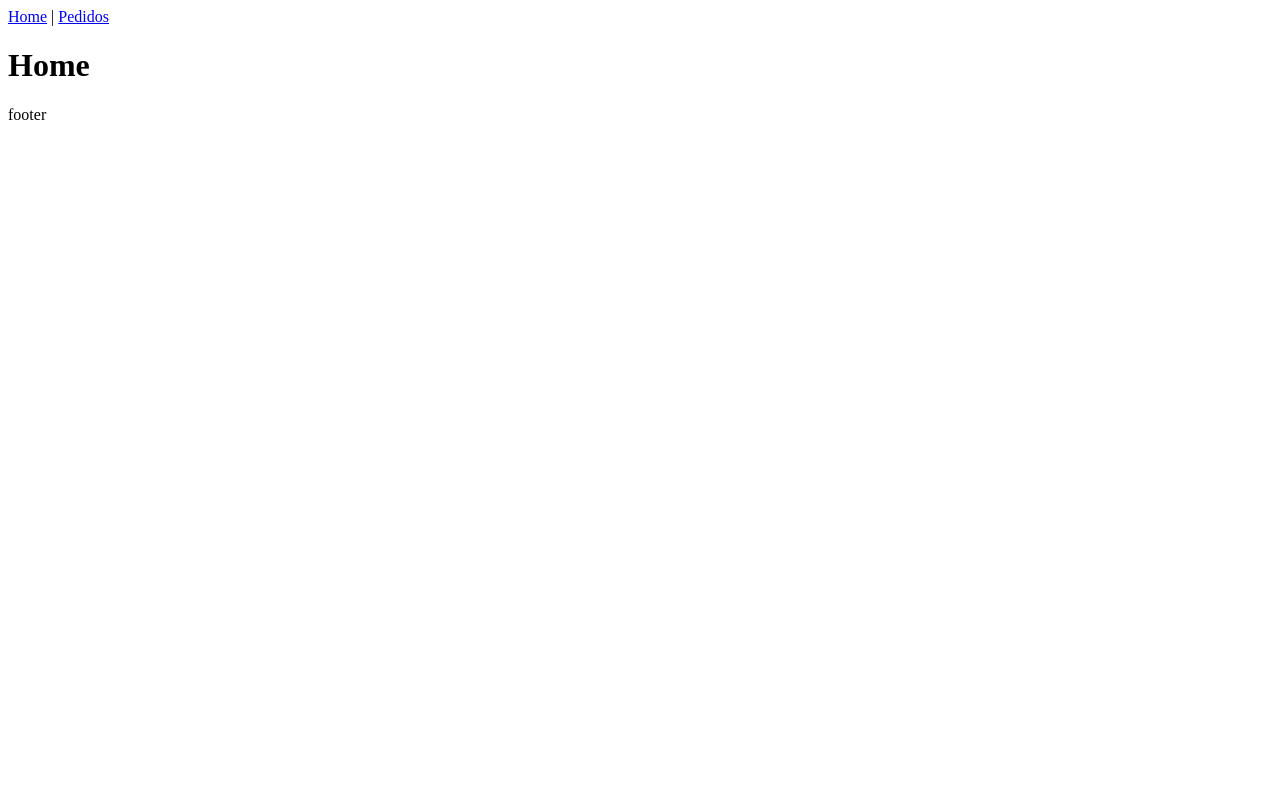
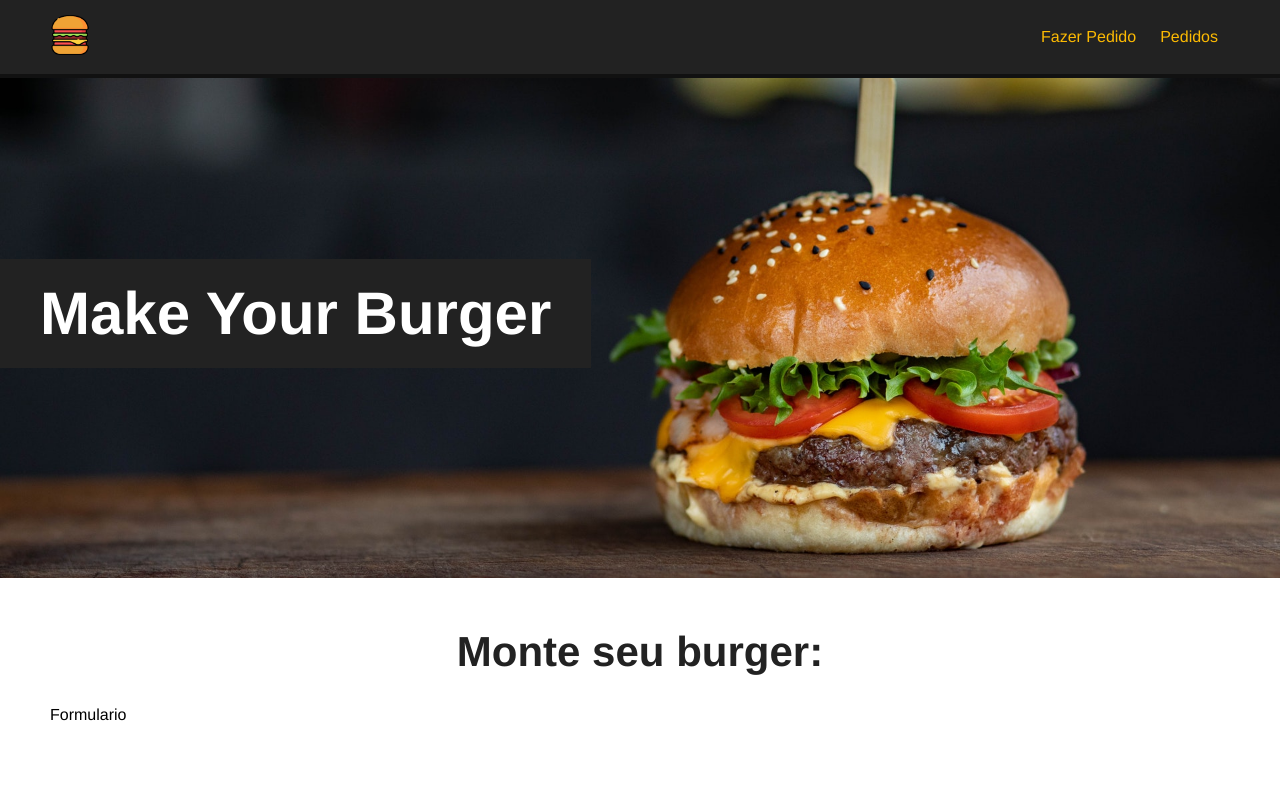
Before and after one commit to migueldelgg/Projeto-Vue, a Vue app: page / in a window 1280 px wide. Shown: the top 800 px of the page. Built offline with nearby package versions, Linux system fonts and the light colour scheme.

Commit message:
Criando banner da aplicação

```diff
--- a/src/App.vue
+++ b/src/App.vue
@@ -1,5 +1,5 @@
 <template>
-  <Navbar/>
+  <Navbar :logo="logo_src" :alt="app_name"/>
   <router-view/>
   <Footer/>
 </template>
@@ -13,6 +13,32 @@
   components: {
     Navbar,
     Footer
+  },
+  data(){
+    return {
+      logo_src: '/img/logo.png',
+      app_name: 'Make Your Burger'
+    }
   }
 }
 </script>
+
+<style>
+  * {
+    font-family: Helvetica;
+    padding: 0;
+    margin: 0;
+    box-sizing: border-box;
+  }
+
+  .main-container{
+    margin: 50px;
+    min-height: 250px;
+  }
+  h1 {
+    text-align: center;
+    font-size: 42px;
+    margin-bottom: 30px;
+    color: #222;
+  }
+</style>
--- /dev/null
+++ b/src/components/Banner.vue
@@ -0,0 +1,41 @@
+<template>
+    <div id="main-banner">
+        <h1>Make Your Burger</h1>
+    </div>
+</template>
+
+<script>
+import burgerImage from '../../public/img/burger.jpg';
+
+export default {
+  name: 'Banner',
+  data() {
+    return {
+      burgerImage,
+    };
+  },
+};
+</script>
+
+<style scoped>
+
+    #main-banner {
+        background-image: url('/public/img/burger.jpg');
+        background-position: 0 -200px; /* Ajuste o valor para mover a imagem para cima */
+        background-size: cover;
+        height: 500px;
+        display: flex;
+        align-items: center;
+        justify-content: flex-start;
+    }
+
+    #main-banner h1 {
+        color: #fff;
+        text-align: center;
+        font-size: 60px;
+        background-color: #222;
+        padding: 20px 40px;
+    }
+
+
+</style>
--- a/src/components/Footer.vue
+++ b/src/components/Footer.vue
@@ -1,9 +1,24 @@
 <template>
-    <p>footer</p>
+  <footer id="footer">
+    <p>Make Your Burger &copy; 2024</p>
+  </footer>
 </template>
 
 <script>
 export default {
-    name: 'Footer'
-}
+  name: "Footer",
+};
 </script>
+
+<style scoped>
+    #footer {
+        height: 200px;
+        background-color: #222;
+        border-top: 4px solid #111;
+        color: #fcba03;
+        display: flex;
+        align-items: center;
+        justify-content: center;
+        width: 100%;
+    }
+</style>
--- a/src/components/Navbar.vue
+++ b/src/components/Navbar.vue
@@ -1,15 +1,49 @@
 <template>
-  <nav>
-    <router-link to="/">
-      <img src="" id="logo" />
-    </router-link>
-    <router-link to="/">Home</router-link> |
-    <router-link to="/pedidos">Pedidos</router-link>
-  </nav>
+    <div>
+      <div id="nav">
+        <router-link id="logo-url" to="/">
+          <img id="logo" :src="logo" :alt="alt">
+        </router-link>
+        <router-link to="/">Fazer Pedido</router-link>
+        <router-link to="/pedidos">Pedidos</router-link>
+      </div>
+    </div>
 </template>
 
 <script>
 export default {
   name: "Navbar",
-};
+  props: ['logo', 'alt']
+}
 </script>
+<style scoped>
+    #nav {
+        background: #222;
+        border-bottom: 4px solid #111;
+        padding: 15px 50px;
+        display: flex;
+        justify-content: flex-end;
+        align-items: center;
+    }
+
+    #nav #logo-url{
+        margin: auto;
+        margin-left: 0;
+    }
+
+    #logo{
+        width: 40px;
+        height: 40px;
+    }
+
+    #nav a {
+        color: #FCBA03;
+        text-decoration: none;
+        margin: 12px;
+        transition: .5s;
+    }
+
+    #nav a:hover {
+        color: #FFF;
+    }
+</style>
--- a/src/views/HomeView.vue
+++ b/src/views/HomeView.vue
@@ -1,9 +1,18 @@
 <template>
-  <div class="Home">
-    <h1>Home</h1>
+  <Banner/>
+  <div class='main-container'>
+    <h1>Monte seu burger:</h1>
+    <p>Formulario</p>
   </div>
 </template>
 
 <script>
+import Banner from '../components/Banner.vue'
 
+export default {
+  name: 'HomeView',
+  components: {
+    Banner
+  }
+}
 </script>
--- a/src/views/Pedidos.vue
+++ b/src/views/Pedidos.vue
@@ -1,5 +1,5 @@
 <template>
-  <div>
+  <div class="main-container">
     <h1>Pedidos</h1>
   </div>
 </template>
```
